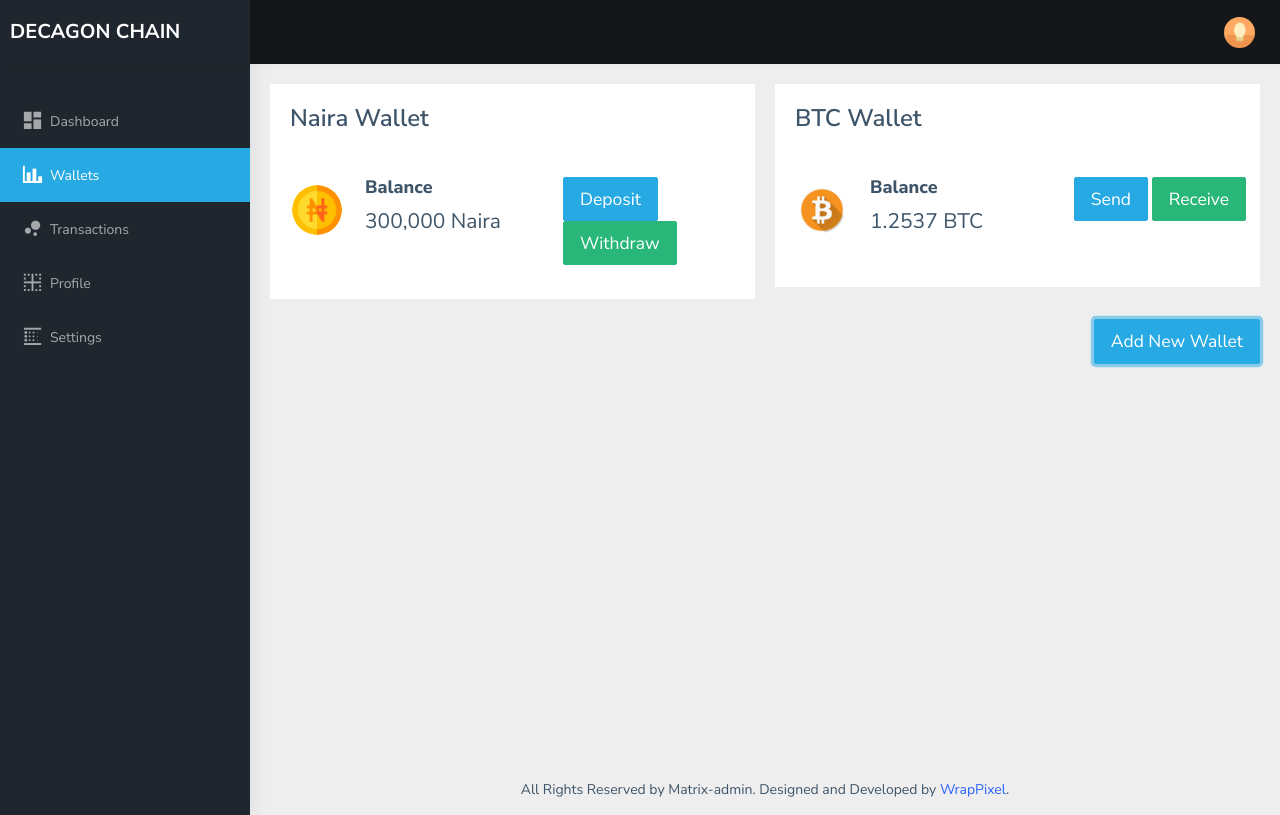
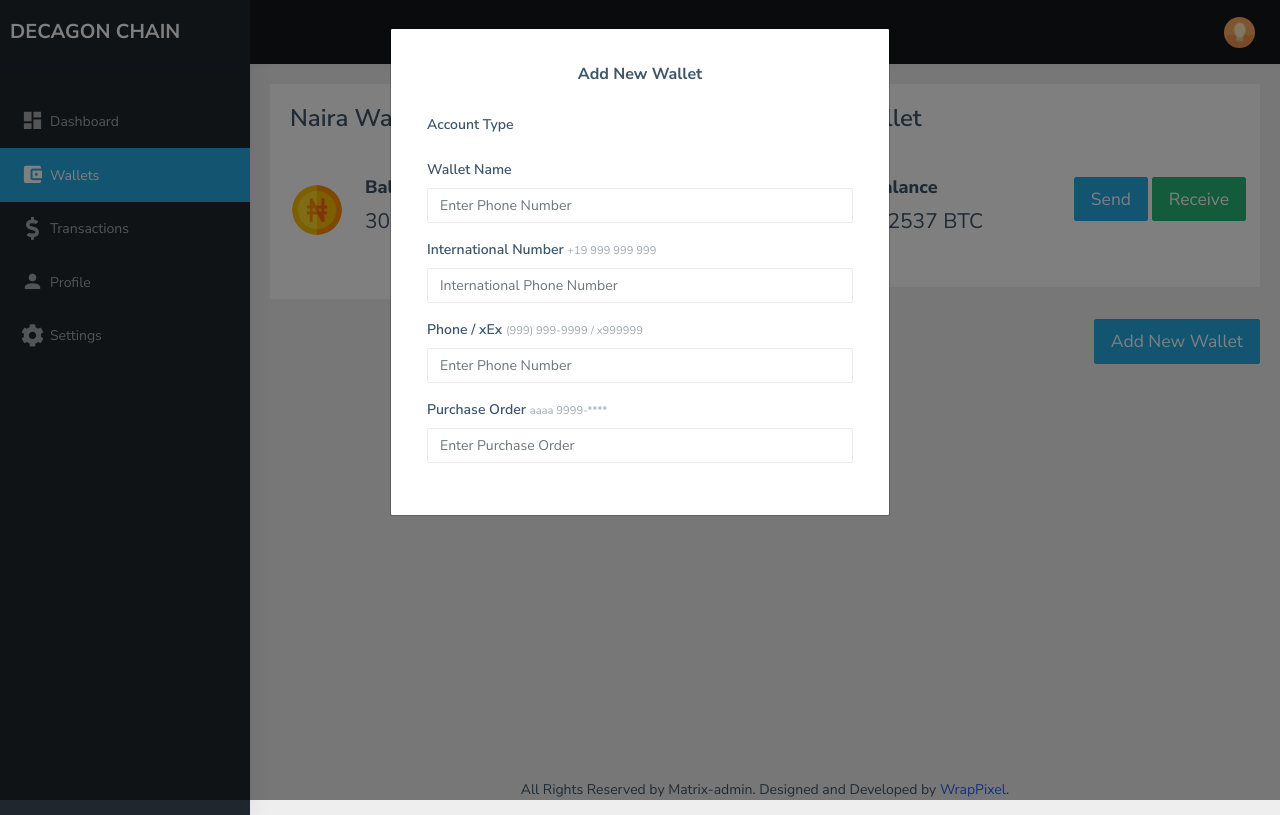
Before and after one commit to kingokeke/decagon-chain, a website: page wallets.html in a window 1280 px wide. Both pictures are taken after a click on the button "Add New Wallet". Drawn offline with Linux system fonts and the light colour scheme; files whose address does not match are found by name.

Commit message:
Added icons for sidebar

```diff
--- a/wallets.html
+++ b/wallets.html
@@ -273,7 +273,7 @@
                     ><i class="ti-settings m-r-5 m-l-5"></i> Account Setting</a
                   >
                   <div class="dropdown-divider"></div>
-                  <a class="dropdown-item" href="javascript:void(0)"
+                  <a class="dropdown-item" href="login.html"
                     ><i class="fa fa-power-off m-r-5 m-l-5"></i> Logout</a
                   >
                   <div class="dropdown-divider"></div>
@@ -316,7 +316,7 @@
                   class="sidebar-link waves-effect waves-dark sidebar-link"
                   href="wallets.html"
                   aria-expanded="false"
-                  ><i class="mdi mdi-chart-bar"></i><span class="hide-menu">Wallets</span></a
+                  ><i class="mdi mdi-wallet"></i><span class="hide-menu">Wallets</span></a
                 >
               </li>
               <li class="sidebar-item">
@@ -324,8 +324,7 @@
                   class="sidebar-link waves-effect waves-dark sidebar-link"
                   href="transactions.html"
                   aria-expanded="false"
-                  ><i class="mdi mdi-chart-bubble"></i
-                  ><span class="hide-menu">Transactions</span></a
+                  ><i class="fas fa-dollar-sign"></i><span class="hide-menu">Transactions</span></a
                 >
               </li>
               <li class="sidebar-item">
@@ -333,7 +332,7 @@
                   class="sidebar-link waves-effect waves-dark sidebar-link"
                   href="profile.html"
                   aria-expanded="false"
-                  ><i class="mdi mdi-border-inside"></i><span class="hide-menu">Profile</span></a
+                  ><i class="mdi mdi-account"></i><span class="hide-menu">Profile</span></a
                 >
               </li>
               <li class="sidebar-item">
@@ -341,7 +340,7 @@
                   class="sidebar-link waves-effect waves-dark sidebar-link"
                   href="settings.html"
                   aria-expanded="false"
-                  ><i class="mdi mdi-blur-linear"></i><span class="hide-menu">Settings</span></a
+                  ><i class="fas fa-cog"></i><span class="hide-menu">Settings</span></a
                 >
               </li>
               <!-- <li class="sidebar-item">
@@ -611,7 +610,83 @@
               </div>
             </div>
             <div class="col-sm-12">
-              <button type="button" class="float-right btn btn-cyan btn-lg">Add New Wallet</button>
+              <button
+                type="button"
+                class="float-right btn btn-cyan btn-lg"
+                data-toggle="modal"
+                data-target="#add-new-wallet"
+              >
+                Add New Wallet
+              </button>
+            </div>
+            <div
+              class="modal fade"
+              id="add-new-wallet"
+              tabindex="-1"
+              role="dialog"
+              aria-labelledby="exampleModalLabel"
+              aria-hidden="true"
+              style="display: none;"
+            >
+              <div class="modal-dialog" role="document ">
+                <div class="modal-content">
+                  <div class="modal-body">
+                    <div class="card-body">
+                      <div class="text-center">
+                        <h5 class="card-title m-b-30">Add New Wallet</h5>
+                      </div>
+                      <div class="form-group">
+                        <label for="">Account Type</label>
+                      </div>
+
+                      <div class="form-group">
+                        <label>Wallet Name</label>
+                        <input
+                          type="text"
+                          class="form-control phone-inputmask"
+                          id="wallet-"
+                          placeholder="Enter Phone Number"
+                        />
+                      </div>
+                      <div class="form-group">
+                        <label
+                          >International Number
+                          <small class="text-muted">+19 999 999 999</small></label
+                        >
+                        <input
+                          type="text"
+                          class="form-control international-inputmask"
+                          id="international-mask"
+                          placeholder="International Phone Number"
+                        />
+                      </div>
+                      <div class="form-group">
+                        <label
+                          >Phone / xEx
+                          <small class="text-muted">(999) 999-9999 / x999999</small></label
+                        >
+                        <input
+                          type="text"
+                          class="form-control xphone-inputmask"
+                          id="xphone-mask"
+                          placeholder="Enter Phone Number"
+                        />
+                      </div>
+                      <div class="form-group">
+                        <label
+                          >Purchase Order <small class="text-muted">aaaa 9999-****</small></label
+                        >
+                        <input
+                          type="text"
+                          class="form-control purchase-inputmask"
+                          id="purchase-mask"
+                          placeholder="Enter Purchase Order"
+                        />
+                      </div>
+                    </div>
+                  </div>
+                </div>
+              </div>
             </div>
           </div>
         </div>
```
Also changed, not shown: profile.html (+5 -6 lines), settings.html (+5 -6 lines), transactions.html (+5 -6 lines), user-admin.html (+28 -20 lines). Lines whose indentation alone changed are shown as unchanged.
